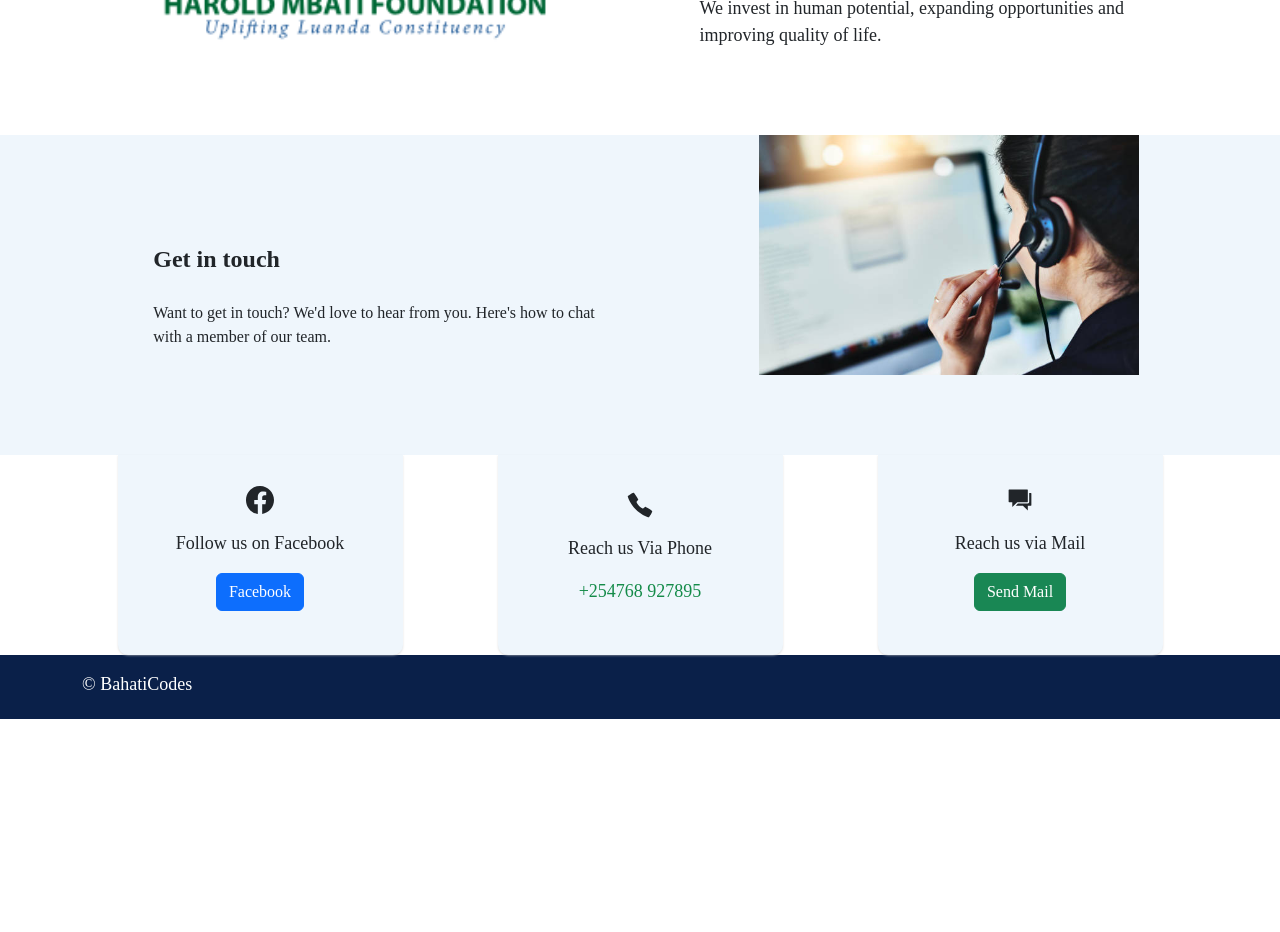
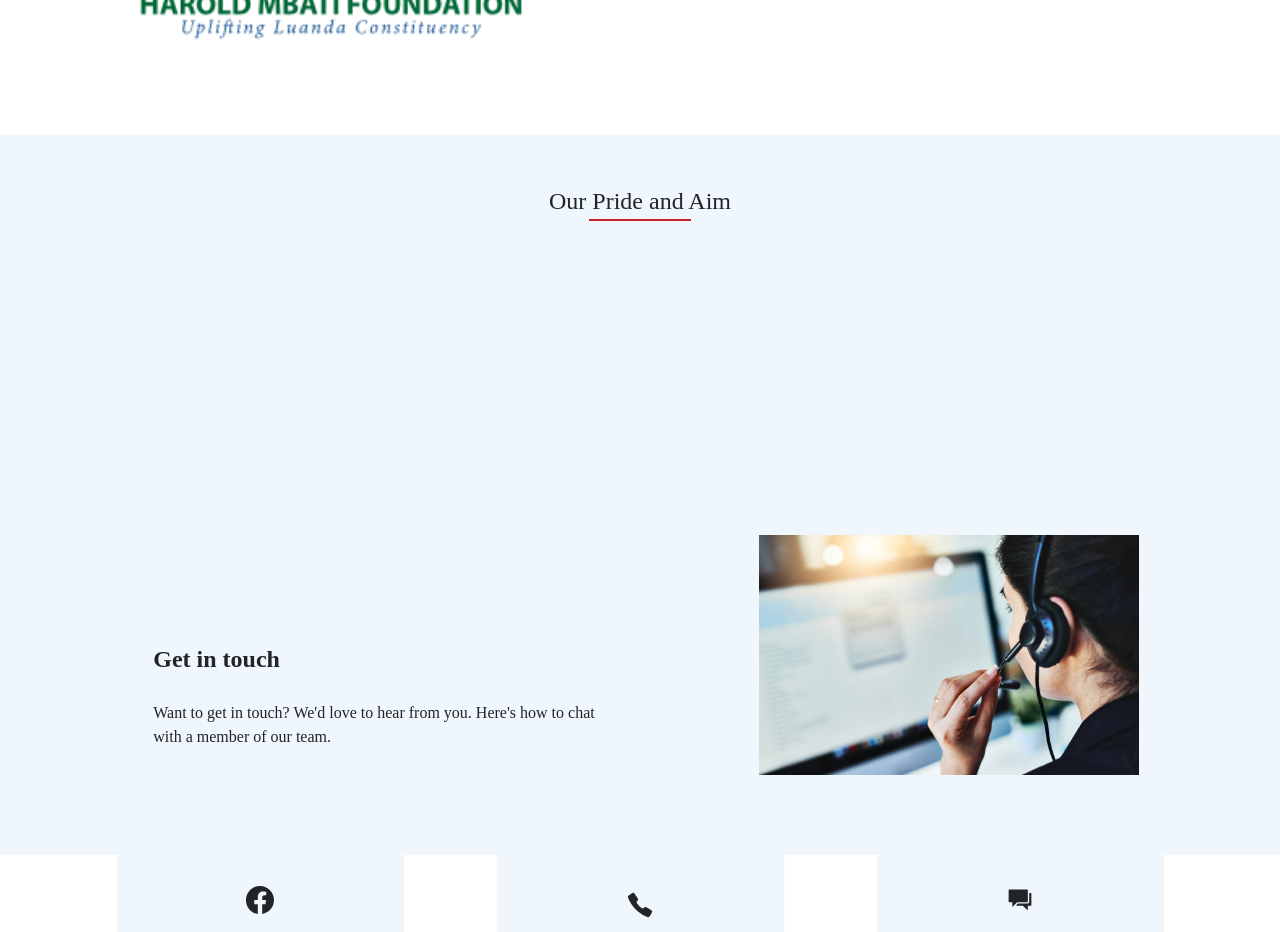
Before and after one commit to Manenomyk/Harold-mbati-site, a React (Create React App) app: page /about in a window 1280 px wide. Shown: the part 1060-1992 px from the top of the page. Before the commit the page ends 1779 px from the top, so only its background shows below. Built offline with nearby package versions, Linux system fonts and the light colour scheme; a web font is replaced by a local one.

Commit message:
section 3 details

```diff
--- a/src/Pages/About/About.css
+++ b/src/Pages/About/About.css
@@ -12,7 +12,7 @@
     margin-bottom: 30px;
 }
 .topimagesect{
-    width: 100vw;
+    /* width: 100vw; */
     height: 70vh;
 }
 .topimage{
@@ -61,3 +61,21 @@
 .conten{
     font-size: 18px;
 }
+.rdsection{
+height: 50vh;
+background-color: #eff6fc;
+}
+.rdcontainer{
+    padding-top: 3rem;
+}
+.aim{
+    display: flex;
+    justify-content: center;
+    font-size: 24px;
+}
+.underline4{
+    width: 8vw;
+    height: 2px;
+    background-color: #c5222a;
+    margin-bottom: 30px;
+}
--- a/src/Pages/About/About.js
+++ b/src/Pages/About/About.js
@@ -70,7 +70,7 @@ function About() {
               alt="logo image"
             />
           </about.Col>
-          <about.Col lg={5} className="mx-auto">
+          <about.Col lg={6} className="mx-auto">
             <div>
               <div className="about">About Us</div>
               <div className="underline3"></div>
@@ -90,6 +90,31 @@ function About() {
           </about.Col>
         </about.Row>
       </about.Container>
+      <div className="rdsection">
+        <about.Container className="rdcontainer">
+          <about.Row>
+            <div className="aim">
+              <div>
+              Our Pride and Aim
+              <div className="underline4 mx-auto"></div>
+              </div>
+              </div>
+
+            <about.Col lg={3} className="mx-auto">
+
+            </about.Col>
+            <about.Col lg={3} className="mx-auto">
+
+            </about.Col>
+            <about.Col lg={3} className="mx-auto">
+
+            </about.Col>
+            <about.Col lg={3} className="mx-auto">
+
+            </about.Col>
+          </about.Row>
+        </about.Container>
+      </div>
 
       <div className="ContactSection">
         <a name="Contact"></a>
```
